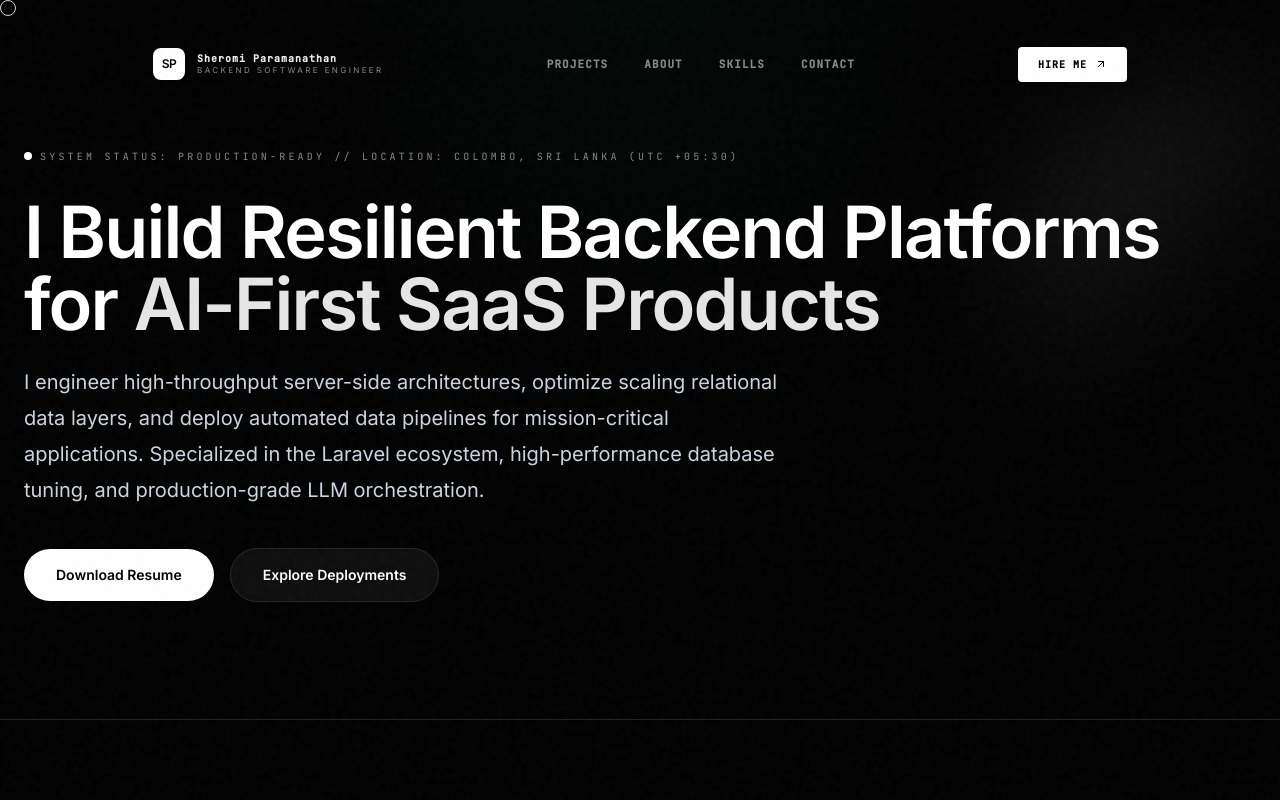
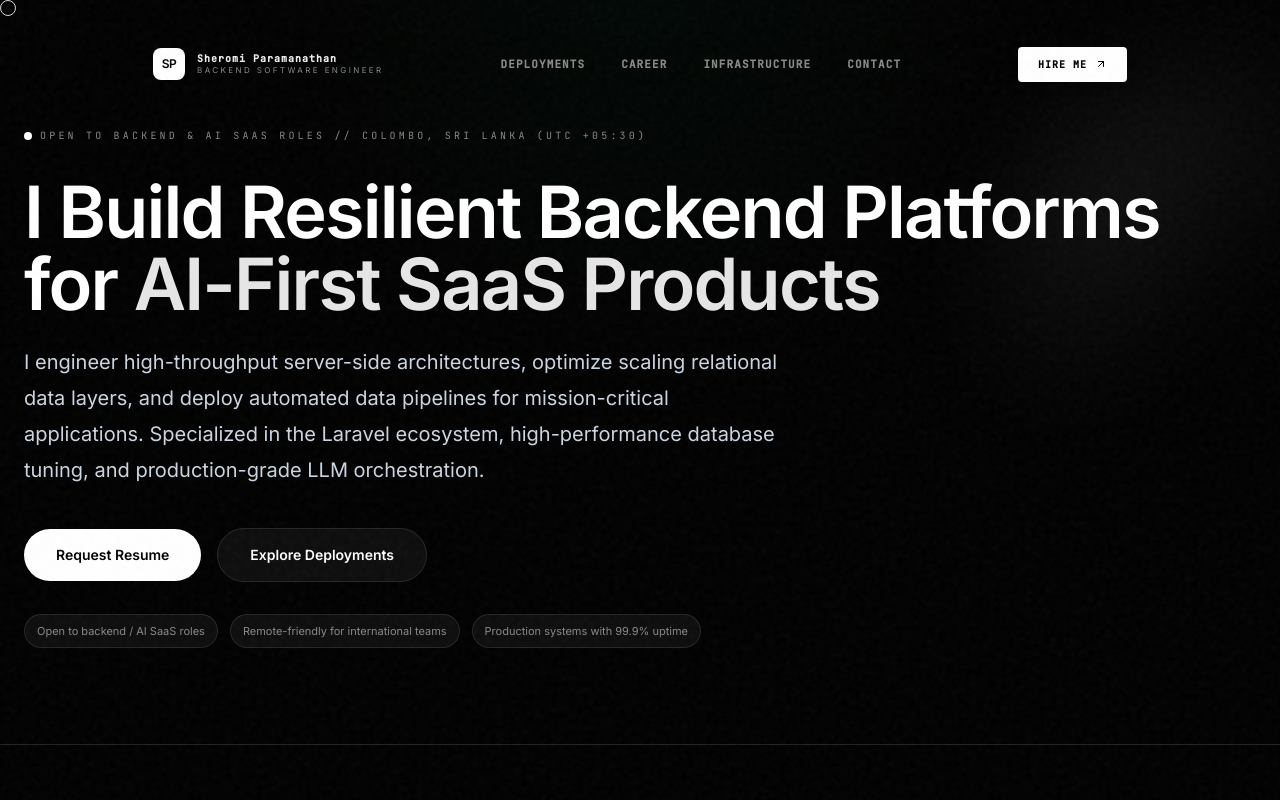
Before and after one commit to SheromiParamanathan/my-sample-portfolio, a Next.js app: page / in a window 1280 px wide. Shown: the top 800 px of the page. Built offline with nearby package versions, Linux system fonts and the light colour scheme.

Commit message:
Complete UI/UX Enhancements

```diff
--- a/app/layout.tsx
+++ b/app/layout.tsx
@@ -8,7 +8,7 @@ import { PageTransition } from "@/components/PageTransition";
 export const metadata: Metadata = {
   title: "Sheromi Paramanathan | Backend Systems & AI SaaS Engineer",
   description:
-    "Backend Software Engineer specializing in resilient Laravel systems, MySQL optimization, and production-grade LLM orchestration layers.",
+    "Senior backend engineer open to backend SaaS roles, specializing in Laravel systems, MySQL optimization, and production-grade AI orchestration.",
   keywords: [
     "Backend Architect",
     "AI Orchestration",
--- a/components/CreativeHome.tsx
+++ b/components/CreativeHome.tsx
@@ -1,90 +1,12 @@
 "use client";
 
 import Link from "next/link";
-import { useRef, useState, useEffect, useMemo } from "react";
-import { ArrowUpRight, Mail, Linkedin, Github, Server, Brain, Monitor, Wrench, Award, GraduationCap, Briefcase, Plus, Copy, Check, Hexagon, Cpu, Database } from "lucide-react";
-import { motion, useReducedMotion, useScroll, useSpring } from "framer-motion";
+import { ArrowUpRight, Database, Server, Brain, Cpu, GraduationCap, Award, Hexagon } from "lucide-react";
+import { motion } from "framer-motion";
 import { projects } from "@/data/projects";
-import { skills, certifications } from "@/data/skills";
-import { Magnetic } from "./Magnetic";
-import { SectionWrapper } from "./SectionWrapper";
-
-const colorBands = [
-   { bg: "#111111", ink: "#ffffff" }, // Dark
-   { bg: "#222222", ink: "#ffffff" }, // Charcoal
-   { bg: "#2f2f2f", ink: "#ffffff" }, // Slate
-   { bg: "#3f3f3f", ink: "#ffffff" }, // Graphite
-   { bg: "#4f4f4f", ink: "#ffffff" }, // Smoke
-];
-
-const iconMap: Record<string, React.ReactNode> = {
-   server: <Server size={22} strokeWidth={1.5} />,
-   brain: <Brain size={22} strokeWidth={1.5} />,
-   monitor: <Monitor size={22} strokeWidth={1.5} />,
-   wrench: <Wrench size={22} strokeWidth={1.5} />,
-};
-
-const categoryStyles: Record<string, { accent: string; bg: string; ring: string }> = {
-   Backend: {
-      accent: "var(--accent)",
-      bg: "color-mix(in srgb, var(--accent) 8%, transparent)",
-      ring: "color-mix(in srgb, var(--accent) 20%, transparent)",
-   },
-   "AI & LLM": {
-      accent: "#c084fc", // Purple
-      bg: "rgba(192, 132, 252, 0.08)",
-      ring: "rgba(192, 132, 252, 0.2)",
-   },
-   Frontend: {
-      accent: "#38bdf8", // Sky
-      bg: "rgba(56, 189, 248, 0.08)",
-      ring: "rgba(56, 189, 248, 0.2)",
-   },
-   "Tools & DevOps": {
-      accent: "#fbbf24", // Amber
-      bg: "rgba(251, 191, 36, 0.08)",
-      ring: "rgba(251, 191, 36, 0.2)",
-   },
-};
-
-const timeline = [
-   {
-      icon: <Briefcase size={16} strokeWidth={1.5} />,
-      period: "Jul 2025 — Present",
-      role: "Associate Software Engineer",
-      org: "Balanita Pvt Ltd",
-      color: "var(--accent)",
-   },
-   {
-      icon: <Briefcase size={16} strokeWidth={1.5} />,
-      period: "Jan 2025 — Jul 2025",
-      role: "Intern Software Engineer",
-      org: "Balanita Pvt Ltd",
-      color: "var(--accent-secondary)",
-   },
-   {
-      icon: <GraduationCap size={16} strokeWidth={1.5} />,
-      period: "Aug 2021 — Dec 2024",
-      role: "BSc in Computer Science",
-      org: "Eastern University of Sri Lanka",
-      color: "#a78bfa",
-   },
-];
+import { certifications } from "@/data/skills";
 
 export function CreativeHome() {
-   const reduceMotion = useReducedMotion();
-   const { scrollYProgress } = useScroll();
-   const scaleX = useSpring(scrollYProgress, { stiffness: 100, damping: 30, restDelta: 0.001 });
-
-   const [copied, setCopied] = useState(false);
-   const featured = projects.slice(0, 4);
-
-   const copyEmail = () => {
-      navigator.clipboard.writeText("sheromi19@gmail.com");
-      setCopied(true);
-      setTimeout(() => setCopied(false), 2000);
-   };
-
    return (
       <div className="bg-[var(--background)] min-h-screen text-[var(--foreground)] font-body selection:bg-white selection:text-black">
          {/* 1. ENGINEERING HUB HERO (RE-DESIGNED & OPTIMIZED) */}
@@ -106,7 +28,7 @@ export function CreativeHome() {
                         <p className="text-[10px] font-mono uppercase tracking-[0.32em] text-[var(--muted)]">
                            <span className="inline-flex items-center gap-2">
                               <span className="h-2 w-2 rounded-full bg-white" />
-                              SYSTEM STATUS: PRODUCTION-READY // LOCATION: COLOMBO, SRI LANKA (UTC +05:30)
+                              OPEN TO BACKEND & AI SAAS ROLES // COLOMBO, SRI LANKA (UTC +05:30)
                            </span>
                         </p>
                      </div>
@@ -120,12 +42,24 @@ export function CreativeHome() {
                      </p>
 
                      <div className="mt-10 flex flex-wrap items-center gap-4">
-                        <a href="/resume.pdf" target="_blank" className="inline-flex items-center justify-center rounded-full bg-white px-8 py-4 text-sm font-semibold text-black shadow-[0_24px_80px_-40px_rgba(255,255,255,0.55)] transition duration-300 hover:bg-slate-100 hover:-translate-y-0.5">
-                           Download Resume
+                        <a href="mailto:sheromi19@gmail.com?subject=Resume%20Request" className="inline-flex items-center justify-center rounded-full bg-white px-8 py-4 text-sm font-semibold text-black shadow-[0_24px_80px_-40px_rgba(255,255,255,0.55)] transition duration-300 hover:bg-slate-100 hover:-translate-y-0.5">
+                           Request Resume
                         </a>
                         <a href="#projects" className="inline-flex items-center justify-center rounded-full border border-white/10 bg-white/5 px-8 py-4 text-sm font-semibold text-white transition duration-300 hover:border-white/30 hover:bg-white/10">
                            Explore Deployments
                         </a>
+                     </div>
+
+                     <div className="mt-8 flex flex-wrap items-center gap-3 text-[11px] text-[var(--muted)]">
+                        {[
+                           "Open to backend / AI SaaS roles",
+                           "Remote-friendly for international teams",
+                           "Production systems with 99.9% uptime",
+                        ].map((label) => (
+                           <span key={label} className="rounded-full border border-white/10 bg-white/5 px-3 py-2">
+                              {label}
+                           </span>
+                        ))}
                      </div>
 
                   </motion.div>
--- a/components/Navbar.tsx
+++ b/components/Navbar.tsx
@@ -2,14 +2,14 @@
 
 import { useEffect, useState } from "react";
 import Link from "next/link";
-import { Menu, X, ArrowUpRight, Cpu } from "lucide-react";
+import { Menu, X, ArrowUpRight } from "lucide-react";
 import { motion } from "framer-motion";
 import clsx from "clsx";
 
 const navItems = [
-  { label: "Projects", href: "#projects" },
-  { label: "About", href: "#experience" },
-  { label: "Skills", href: "#skills" },
+  { label: "Deployments", href: "#projects" },
+  { label: "Career", href: "#experience" },
+  { label: "Infrastructure", href: "#skills" },
   { label: "Contact", href: "#contact" },
 ];
 
@@ -22,7 +22,7 @@ export function Navbar() {
     const handleScroll = () => {
       setScrolled(window.scrollY > 20);
 
-      const sections = ["projects", "about", "skills", "contact", "education", "experience"];
+      const sections = ["projects", "experience", "skills", "contact"];
       const current = sections.find((id) => {
         const el = document.getElementById(id);
         if (!el) return false;
```
